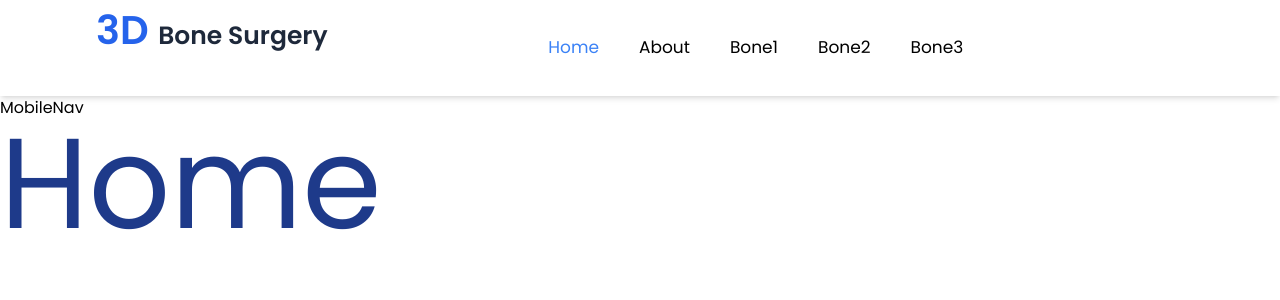
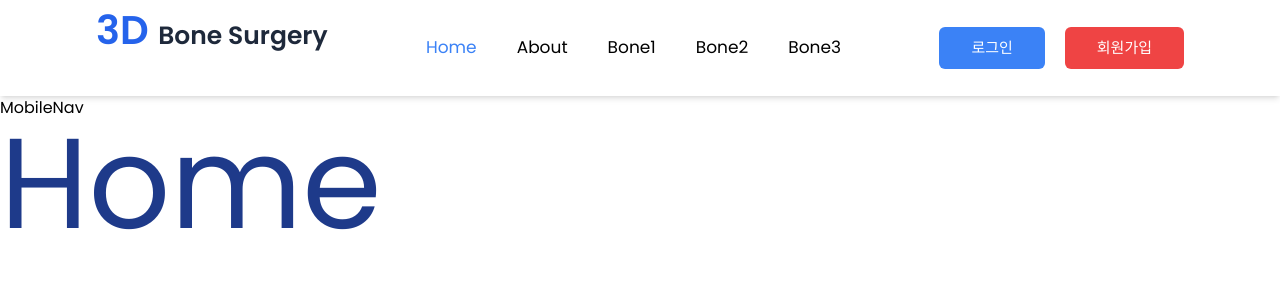
Before and after one commit to ge419/3d-bone-surgery, a Next.js app in the folder bone-client/: page / in a window 1280 px wide. Shown: the top 300 px of the page. Built offline with nearby package versions, Linux system fonts and the light colour scheme.

Commit message:
added login, signup buttons to navbar

```diff
--- /dev/null
+++ b/bone-client/components/Button/ButtonLogin.tsx
@@ -0,0 +1,16 @@
+import React from "react";
+
+interface Props {
+  text: string;
+}
+
+const ButtonLogin = ({ text }: Props) => {
+  return (
+    <button className="rounded-md px-4 py-1 text-[15px] md:px-8 md:py-2.5 overflow-hidden group bg-blue-500 relative hover:bg-gradient-to-r hover:from-blue-500 hover:to-blue-400 text-white hover:ring-2 hover:ring-offset-2 hover:ring-blue-400 transition-all ease-out duration-300">
+      <span className="absolute right-0 w-8 h-32 -mt-12 transition-all duration-1000 transform translatex12 group-hover: translate-x-40 bg-white opacity-10 rotate-12 ease"></span>
+      <span className="relative">{text}</span>
+    </button>
+  );
+};
+
+export default ButtonLogin;
--- /dev/null
+++ b/bone-client/components/Button/ButtonSignUp.tsx
@@ -0,0 +1,16 @@
+import React from "react";
+
+interface Props {
+  text: string;
+}
+
+const ButtonSignUp = ({ text }: Props) => {
+  return (
+    <button className="rounded-md px-4 py-1 text-[15px] md:px-8 md:py-2.5 overflow-hidden group bg-red-500 relative hover:bg-gradient-to-r hover:from-red-500 hover:to-red-400 text-white hover:ring-2 hover:ring-offset-2 hover:ring-red-400 transition-all ease-out duration-300">
+      <span className="absolute right-0 w-8 h-32 -mt-12 transition-all duration-1000 transform translatex12 group-hover: translate-x-40 bg-white opacity-10 rotate-12 ease"></span>
+      <span className="relative">{text}</span>
+    </button>
+  );
+};
+
+export default ButtonSignUp;
--- a/bone-client/components/Navigation/Nav.tsx
+++ b/bone-client/components/Navigation/Nav.tsx
@@ -1,5 +1,7 @@
 import Link from "next/link";
 import React from "react";
+import ButtonLogin from "../Button/ButtonLogin";
+import ButtonSignUp from "../Button/ButtonSignUp";
 
 const Nav = () => {
   return (
@@ -29,7 +31,9 @@ const Nav = () => {
         </ul>
         <div className="flex items-center space-x-2 md:space-x-5">
           {/* 로그인 */}
+          <ButtonLogin text="로그인" />
           {/* 회원가입 */}
+          <ButtonSignUp text="회원가입" />
         </div>
       </div>
     </div>
```
